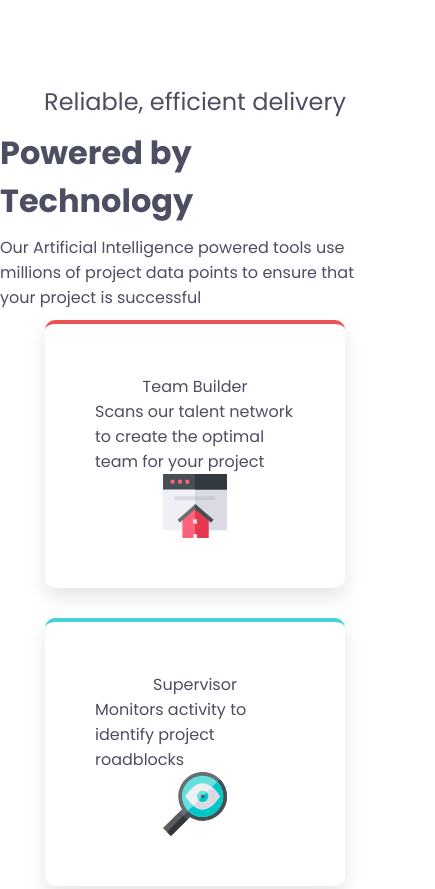
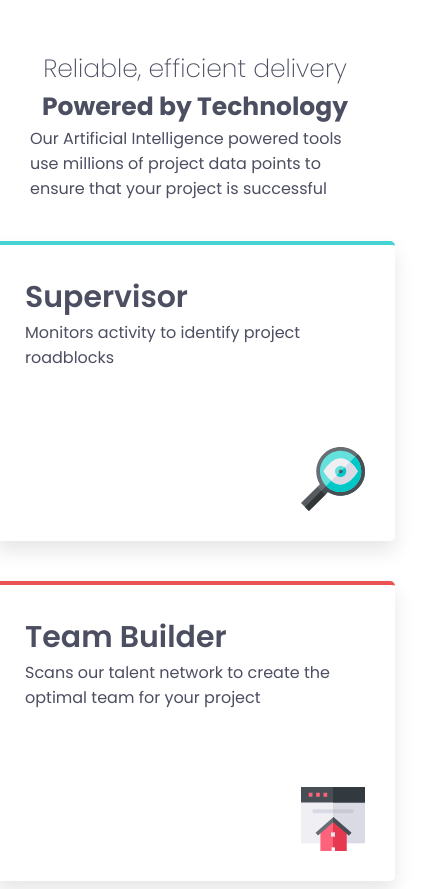
Before and after one commit to nicodemoos/four-card-feature-section-master, a plain HTML site: page index.html in a window 390 px wide. Shown: the top 889 px of the page, 435 px wide, since content can reach past the window. Drawn offline with Linux system fonts and the light colour scheme.

Commit message:
Projeto finalizado,utilizando SASS e css grid

```diff
--- a/index.html
+++ b/index.html
@@ -1,49 +1,64 @@
 <!DOCTYPE html>
 <html lang="en">
   <head>
-  <meta charset="UTF-8">
-  <meta name="viewport" content="width=device-width, initial-scale=1.0"> <!-- displays site properly based on user's device -->
-  <link rel="stylesheet" href="./styles/style.css">
-  <link rel="icon" type="image/png" sizes="32x32" href="./images/favicon-32x32.png">
+    <meta charset="UTF-8" />
+    <meta name="viewport" content="width=device-width, initial-scale=1.0" />
+    <!-- displays site properly based on user's device -->
+    <link rel="stylesheet" href="./styles/style.css" />
+    <link
+      rel="icon"
+      type="image/png"
+      sizes="32x32"
+      href="./images/favicon-32x32.png"
+    />
 
-  <link rel="preconnect" href="https://fonts.googleapis.com">
-<link rel="preconnect" href="https://fonts.gstatic.com" crossorigin>
-<link href="https://fonts.googleapis.com/css2?family=Poppins:ital,wght@0,100;0,200;0,300;0,400;0,500;0,600;0,700;0,800;0,900;1,100;1,200;1,300;1,400;1,500;1,600;1,700;1,800;1,900&display=swap" rel="stylesheet">
+    <link rel="preconnect" href="https://fonts.googleapis.com" />
+    <link rel="preconnect" href="https://fonts.gstatic.com" crossorigin />
+    <link
+      href="https://fonts.googleapis.com/css2?family=Poppins:ital,wght@0,100;0,200;0,300;0,400;0,500;0,600;0,700;0,800;0,900;1,100;1,200;1,300;1,400;1,500;1,600;1,700;1,800;1,900&display=swap"
+      rel="stylesheet"
+    />
 
     <title>Four card</title>
-
   </head>
   <body>
-
-
+    <main class="container">
       <h2>Reliable, efficient delivery</h2>
       <h1>Powered by Technology</h1>
-  <p>Our Artificial Intelligence powered tools use millions of project data points
-  to ensure that your project is successful</p>
+      <p class="description">
+        Our Artificial Intelligence powered tools use millions of project data
+        points to ensure that your project is successful
+      </p>
+
       <div class="card-grid">
         <div class="team">
           <p class="title">Team Builder</p>
-    <p>Scans our talent network to create the optimal team for your project</p>
-      <img src="./images/icon-team-builder.svg" alt="Team">
+          <p>
+            Scans our talent network to create the optimal team for your project
+          </p>
+          <img src="./images/icon-team-builder.svg" alt="Team" />
         </div>
 
         <div class="supervisor">
           <p class="title">Supervisor</p>
           <p>Monitors activity to identify project roadblocks</p>
-    <img src="./images/icon-supervisor.svg" alt="Supervisor">
+          <img src="./images/icon-supervisor.svg" alt="Supervisor" />
         </div>
 
         <div class="calculator">
           <p class="title">Calculator</p>
-  <p>Uses data from past projects to provide better delivery estimates</p>
-    <img src="./images/icon-calculator.svg" alt="calculator">
+          <p>
+            Uses data from past projects to provide better delivery estimates
+          </p>
+          <img src="./images/icon-calculator.svg" alt="calculator" />
         </div>
 
         <div class="karma">
           <p class="title">Karma</p>
           <p>Regularly evaluates our talent to ensure quality</p>
-    <img src="./images/icon-karma.svg" alt="Karma">
+          <img src="./images/icon-karma.svg" alt="Karma" />
         </div>
       </div>
+    </main>
   </body>
 </html>
--- a/styles/style.scss
+++ b/styles/style.scss
@@ -1,44 +1,21 @@
-$primaryColor:hsl(0, 0%, 100%);
-$secondColor:hsl(234, 12%, 34%);
-$cardColor:hsl(212, 6%, 44%);
-$redLine:hsl(0, 78%, 62%);
-$cyanLine:hsl(180, 62%, 55%);
-$blueLine:hsl(212, 86%, 64%);
-$yellowLine:hsl(34, 97%, 64%);
+$primaryColor: hsl(0, 0%, 100%);
+$secondColor: hsl(234, 12%, 34%);
+$cardColor: hsl(212, 6%, 44%);
+$redLine: hsl(0, 78%, 62%);
+$cyanLine: hsl(180, 62%, 55%);
+$blueLine: hsl(212, 86%, 64%);
+$yellowLine: hsl(34, 97%, 64%);
 
 $primaryFont: "Poppins", sans-serif;
-$fontBold:600;
-$fontLight:400;
-$fontSmall:200;
-
+$fontBold: 600;
+$fontLight: 400;
+$fontSmall: 200;
 
 @mixin flexCenter() {
   display: flex;
   align-items: center;
+  justify-content: center;
   flex-direction: column;
-  }
-  .card-grid {
-    display: flex;
-    flex-wrap: wrap;
-    justify-content: center;
-    align-items: flex-start;
-    gap: 30px;
-    max-width: 1000px;
-  }
-
-@mixin card($borderColor) {
-    @include flexCenter();
-    padding: 50px;
-    width: 300px;
-    background-color: $primaryColor;
-    border-top: 4px solid $borderColor;
-    border-radius: 10px;
-    box-shadow: 0 10px 20px rgba(0, 0, 0, 0.1);
-    cursor: pointer;
-    transition: transform 0.5s ease-in-out; //transição suave
-    &:hover {
-      transform: scale(1.05); // ← efeito de "aumentar"
-    }
 }
 
 * {
@@ -48,48 +25,122 @@ $fontSmall:200;
 }
 
 body {
-    @include flexCenter();
-    height: 100vh;
   background-color: $primaryColor;
   font-family: $primaryFont;
-    margin-top: 10vh;
-    gap: 10px;
 }
 
-h1{
-
-  color: $secondColor;
+.container {
+  @include flexCenter();
+  padding: 30px;
 
 }
 
-h2{
+.card-grid {
+  display: grid;
+  gap: 40px;
+  padding: 40px;
+  grid-template-areas:
+    "supervisor team calculator"
+    "supervisor karma calculator";
+}
+
+@mixin card($borderColor) {
+  display: flex;
+  flex-direction: column;
+  width: 400px;
+  height: 300px;
+  padding: 30px;
+  background-color: $primaryColor;
+  border-top: 4px solid $borderColor;
+  border-radius: 5px;
+  box-shadow: 0 10px 20px rgba(0, 0, 0, 0.1);
+  cursor: pointer;
+  transition: transform 0.5s ease-in-out; //transição suave
+
+  &:hover {
+    transform: scale(1.05); // ← efeito de "aumentar"
+  }
+}
+
+h1 {
+  color: $secondColor;
+}
+
+h2 {
+  color: $secondColor;
+  font-weight: $fontSmall;
+  font-size: 35px;
+}
+
+p {
   color: $secondColor;
   font-weight: $fontLight;
-}
-
-p{
-  color: $secondColor;
-  font-weight: $fontLight;
-}
-
-p.title{
 
 }
 
+.title {
+  font-weight: $fontBold;
+  font-size: 30px;
+}
+
+img {
+  display: flex;
+  align-self: flex-end;
+  margin-top: auto;
+}
+
+
 .team {
   @include card($redLine);
+  grid-area: team;
 }
 
 .supervisor {
   @include card($cyanLine);
-
+  grid-area: supervisor;
+  margin-top: 100px;
 }
 
-
 .calculator {
-  @include card($cyanLine);
+  @include card($blueLine);
+  grid-area: calculator;
+  margin-top: 100px;
 }
 
 .karma {
   @include card($yellowLine);
+  grid-area: karma;
 }
+
+@media (max-width: 600px) {
+
+  .container {
+    margin-top: 20px;
+  }
+
+  .card-grid {
+    display: grid;
+    grid-template-columns: 1;
+    grid-template-areas:
+      "supervisor"
+      "team"
+      "karma"
+      "calculator";
+  }
+
+  .supervisor {
+    margin-top: 0;
+  }
+
+  .calculator {
+    margin-top: 0;
+  }
+
+  h1 {
+    font-size: 25px;
+  }
+
+  h2 {
+    font-size: 25px;
+  }
+}
```
Also changed, not shown: styles/style.css, 1 other file. Lines whose indentation alone changed are shown as unchanged.
